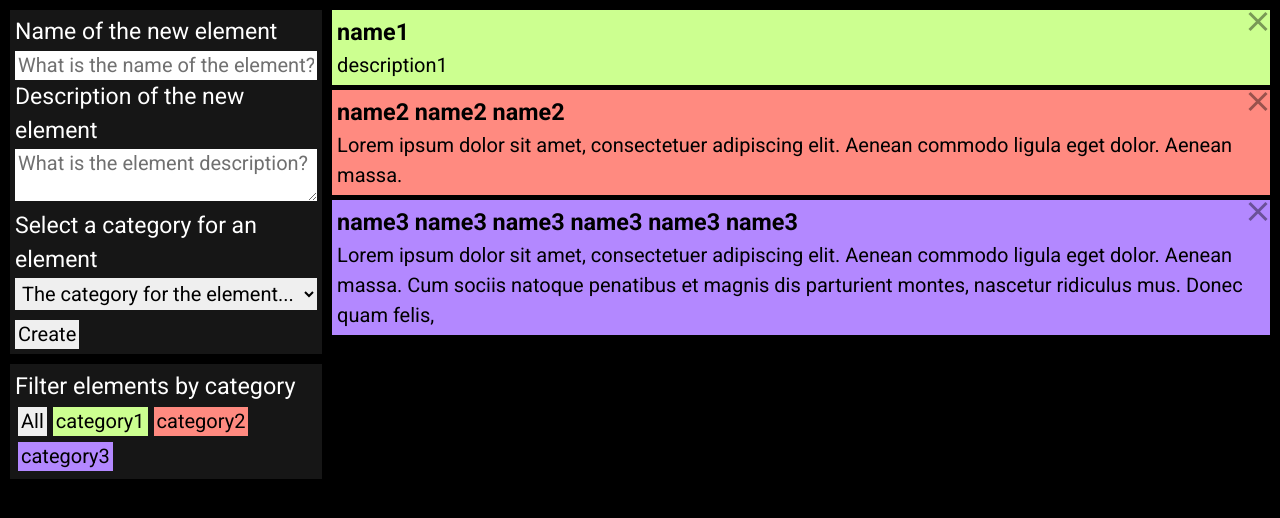
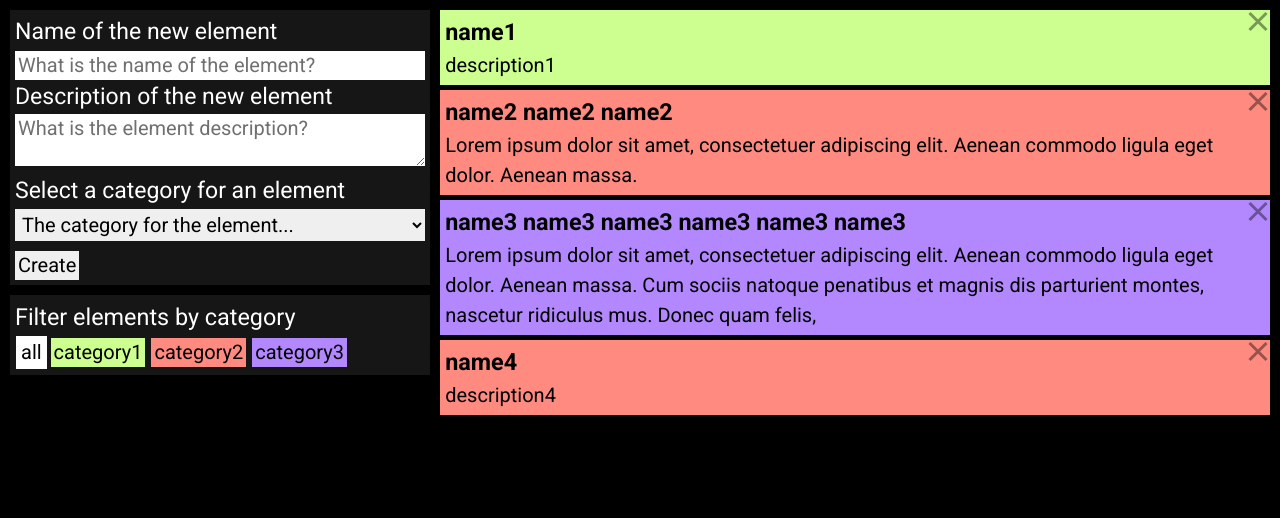
Before and after one commit to MikhailEzhov/admin-panel-template, a React app: page / in a window 1280 px wide. Built offline with nearby package versions, Linux system fonts and the light colour scheme; data requests are answered from the project's data file.

Commit message:
feat: added element filtering

```diff
--- a/elements.json
+++ b/elements.json
@@ -17,28 +17,34 @@
       "name": "name3 name3 name3 name3 name3 name3",
       "description": "Lorem ipsum dolor sit amet, consectetuer adipiscing elit. Aenean commodo ligula eget dolor. Aenean massa. Cum sociis natoque penatibus et magnis dis parturient montes, nascetur ridiculus mus. Donec quam felis,",
       "category": "category3"
+    },
+    {
+      "id": 4,
+      "name": "name4",
+      "description": "description4",
+      "category": "category2"
     }
   ],
   "filters": [
     {
       "name": "all",
       "label": "all",
-            "className": "elements-filters__button_all"
+      "className": "color-all"
     },
     {
       "name": "category1",
       "label": "category1",
-            "className": "elements-filters__button_category1"
+      "className": "color-1"
     },
     {
       "name": "category2",
       "label": "category2",
-            "className": "elements-filters__button_category2"
+      "className": "color-2"
     },
     {
       "name": "category3",
       "label": "category3",
-            "className": "elements-filters__button_category3"
+      "className": "color-3"
     }
   ]
 }
--- a/src/actions/index.js
+++ b/src/actions/index.js
@@ -17,6 +17,8 @@ export const elementsFetchingError = () => {
     }
 }
 
+
+
 export const elementDeleted = (id) => {
     return {
         type: 'ELEMENT_DELETED',
@@ -24,9 +26,39 @@ export const elementDeleted = (id) => {
     }
 }
 
+
+
 export const elementCreated = (element) => {
     return {
         type: 'ELEMENT_CREATED',
         payload: element
     }
 }
+
+
+
+export const filtersFetching = () => {
+    return {
+        type: 'FILTERS_FETCHING'
+    }
+}
+
+export const filtersFetched = (filters) => {
+    return {
+        type: 'FILTERS_FETCHED',
+        payload: filters
+    }
+}
+
+export const filtersFetchingError = () => {
+    return {
+        type: 'FILTERS_FETCHING_ERROR'
+    }
+}
+
+export const activeFilterChanged = (filter) => {
+    return {
+        type: 'ACTIVE_FILTER_CHANGED',
+        payload: filter
+    }
+}
--- a/src/components/elementsAddForm/ElementsAddForm.js
+++ b/src/components/elementsAddForm/ElementsAddForm.js
@@ -16,6 +16,7 @@ const ElementsAddForm = () => {
     const [elementDescription, setElementDescription] = useState('');
     const [elementCategory, setElementCategory] = useState('');
 
+    const {filters, filtersLoadingStatus} = useSelector(state => state); // из state получаем и диструктуризируем поля
     const dispatch = useDispatch(); // получение функции dispatch
     const {request} = useHttp(); // получение функции, которая делает запрос
 
@@ -27,7 +28,7 @@ const ElementsAddForm = () => {
             id: uuidv4(), // генерация id через библиотеку uuid
             name: elementName,
             description: elementDescription,
-            сategory: elementCategory
+            category: elementCategory
         }
         // Отправка данных на сервер и в store
         request("http://localhost:3001/elements", "POST", JSON.stringify(newElement)) // отправка на сервер, формат JSON
@@ -38,6 +39,26 @@ const ElementsAddForm = () => {
         setElementName('');
         setElementDescription('');
         setElementCategory('');
+    }
+
+
+    // Функция для рендаринга фильтров
+    const renderFilters = (filters, status) => {
+        // проверка загрузки фильтров
+        if (status === "loading") {
+            return <option>Loading elements</option>
+        } else if (status === "error") {
+            return <option>loading error</option>
+        }
+        // если фильтры есть, то рендерим их
+        if (filters && filters.length > 0 ) {
+            return filters.map(({name, label}) => {
+                // eslint-disable-next-line
+                if (name === 'all')  return; // фильтр all не нужен, остановка на нём
+
+                return <option key={name} value={name}>{label}</option>
+            })
+        }
     }
 
 
@@ -79,10 +100,8 @@ const ElementsAddForm = () => {
                     name="category"
                     value={elementCategory}
                     onChange={(e) => setElementCategory(e.target.value)}>
-                    <option>The category for the element...</option>
-                    <option value="category1">category1</option>
-                    <option value="category2">category2</option>
-                    <option value="category3">category3</option>
+                    <option value="">The category for the element...</option>
+                    {renderFilters(filters, filtersLoadingStatus)}
                 </select>
             </div>
 
--- a/src/components/elementsFilters/ElementsFilters.js
+++ b/src/components/elementsFilters/ElementsFilters.js
@@ -1,17 +1,70 @@
+import { useHttp } from '../../hooks/http.hook';
+import { useEffect } from 'react';
+import { useSelector, useDispatch } from 'react-redux';
+import classNames from 'classnames';
+
+import { filtersFetching, filtersFetched, filtersFetchingError, activeFilterChanged } from '../../actions';
+import Spinner from '../spinner/Spinner';
+
 import './elementsFilters.scss';
 
 
 
 const ElementsFilters = () => {
+
+    const {filters, filtersLoadingStatus, activeFilter} = useSelector(state => state); // из state получаем и диструктуриризируем поля
+    const dispatch = useDispatch(); // получение функции dispatch
+    const {request} = useHttp(); // получение функции, которая делает запрос
+
+    // Запрос на сервер для получения фильтров и последовательной смены состояния
+    useEffect(() => {
+        dispatch(filtersFetching());                       // отправка в store(получение фильтров)
+        request("http://localhost:3001/filters")
+            .then(data => dispatch(filtersFetched(data)))  // тогда, отправка в store(фильтры загружены)
+            .catch(() => dispatch(filtersFetchingError())) // ловим, отправка в store(ошибка при загрузке)
+        // eslint-disable-next-line
+    }, []);
+
+    // условная проверка, если оба не выполнятся, то код идёт дальше
+    if (filtersLoadingStatus === "loading") {
+        return <Spinner/>;
+    } else if (filtersLoadingStatus === "error") {
+        return <h4 className="">loading error</h4>
+    }
+
+
+    // Функция для рендаринга фильтров
+    const renderFilters = (arr) => {
+        if (arr.length === 0) {
+            return <h4 className="">Filters not found</h4>
+        }
+
+        // перебор массива
+        return arr.map(({name, label, className}) => {
+
+            // Используем библиотеку classnames и формируем классы динамически
+            const btnClass = classNames('elements-filters__button', className, {
+                'active': name === activeFilter
+            });
+
+            return <button
+                        key={name}
+                        id={name}
+                        className={btnClass}
+                        onClick={() => dispatch(activeFilterChanged(name))}
+                        >{label}</button>
+        })
+    }
+
+
+    const items = renderFilters(filters);
+
     return (
         <div className="elements-filters">
             <div className="elements-filters__block">
                 <h3 className="elements-filters__title">Filter elements by category</h3>
                 <div className="elements-filters__group">
-                    <button className="elements-filters__button elements-filters__button_all">All</button>
-                    <button className="elements-filters__button elements-filters__button_category1">category1</button>
-                    <button className="elements-filters__button elements-filters__button_category2">category2</button>
-                    <button className="elements-filters__button elements-filters__button_category3">category3</button>
+                    {items}
                 </div>
             </div>
         </div>
--- a/src/components/elementsFilters/elementsFilters.scss
+++ b/src/components/elementsFilters/elementsFilters.scss
@@ -11,17 +11,31 @@
         margin: 3px;
         padding: 3px;
         cursor: pointer;
+    }
+}
 
-        &_category1 {
+
+.color-all {
+	background-color: #FFFFFF;
+}
+
+.color-1 {
 	background-color: #CCFF90;
 }
 
-        &_category2 {
+.color-2 {
 	background-color: #FF8A80;
 }
 
-        &_category3 {
+.color-3 {
 	background-color: #B388FF;
 }
+
+.color-default {
+	background-color: #FFFFFF;
 }
+
+
+.active {
+    outline: 2px solid #FFFFFF;
 }
--- a/src/components/elementsList/ElementsList.js
+++ b/src/components/elementsList/ElementsList.js
@@ -6,11 +6,13 @@ import { elementsFetching, elementsFetched, elementsFetchingError, elementDelete
 import ElementsListItem from "../elementsListItem/ElementsListItem";
 import Spinner from '../spinner/Spinner';
 
+import './elementsList.scss';
+
 
 
 const ElementsList = () => {
 
-    const {elements, elementsLoadingStatus} = useSelector(state => state); // из state получаем и диструктурируем два поля
+    const {filteredElements, elementsLoadingStatus} = useSelector(state => state); // из state получаем и диструктуризируем поля
     const dispatch = useDispatch(); // получение функции dispatch
     const {request} = useHttp(); // получение функции, которая делает запрос
 
@@ -43,7 +45,7 @@ const ElementsList = () => {
     }
 
 
-    // Рендеринг элементов из массива
+    // Функция для рендаринга списка элементов
     const renderElementsList = (arr) => {
         if (arr.length === 0) {
             return <h4 className="">No elements</h4>
@@ -51,18 +53,18 @@ const ElementsList = () => {
         // перебор массива, возврат компонента с передачей свойств во внутрь
         return arr.map(({id, ...props}) => {
             return <ElementsListItem
-                key={id}
-                {...props}
-                onDelete={() => onDelete(id)}
-                />
+                    key={id}
+                    {...props}
+                    onDelete={() => onDelete(id)}
+                    />
         })
     }
 
 
-    const items = renderElementsList(elements);
+    const items = renderElementsList(filteredElements); // отфильтрованные элементы
 
     return (
-        <ul>
+        <ul className="elements-list">
             {items}
         </ul>
     )
--- /dev/null
+++ b/src/components/elementsList/elementsList.scss
@@ -0,0 +1,3 @@
+.elements-list {
+    width: 100%;
+}
--- a/src/components/elementsListItem/ElementsListItem.js
+++ b/src/components/elementsListItem/ElementsListItem.js
@@ -8,22 +8,22 @@ const ElementsListItem = ({name, description, category, onDelete}) => {
 
     switch (category) {
         case 'category1':
-            elementClassName = 'element-card__block_category1';
+            elementClassName = 'color-1';
             break;
         case 'category2':
-            elementClassName = 'element-card__block_category2';
+            elementClassName = 'color-2';
             break;
         case 'category3':
-            elementClassName = 'element-card__block_category3';
+            elementClassName = 'color-3';
             break;
         default:
-            elementClassName = 'element-card__block_default';
+            elementClassName = 'color-default';
     }
 
     return (
-        <li className="element-card">
+        <li className={`element-card ${elementClassName}`}>
 
-            <div className={`element-card__block ${elementClassName}`}>
+            <div className="element-card__block">
                 <h3 className="element-card__name">{name}</h3>
                 <p className="element-card__description">{description}</p>
             </div>
--- a/src/components/elementsListItem/elementsListItem.scss
+++ b/src/components/elementsListItem/elementsListItem.scss
@@ -12,22 +12,6 @@
 
 	&__block {
 		padding: 5px;
-
-		&_category1 {
-			background-color: #CCFF90;
-		}
-
-		&_category2 {
-			background-color: #FF8A80;
-		}
-
-		&_category3 {
-			background-color: #B388FF;
-		}
-
-		&_default {
-			background-color: #FFFFFF;
-		}
 	}
 }
 
@@ -64,3 +48,24 @@
 .element-card__button::after {
 	transform: rotate(-45deg);
 }
+
+
+.color-all {
+	background-color: #FFFFFF;
+}
+
+.color-1 {
+	background-color: #CCFF90;
+}
+
+.color-2 {
+	background-color: #FF8A80;
+}
+
+.color-3 {
+	background-color: #B388FF;
+}
+
+.color-default {
+	background-color: #FFFFFF;
+}
--- a/src/reducers/index.js
+++ b/src/reducers/index.js
@@ -1,7 +1,10 @@
 const initialState = {
     elements: [],
     elementsLoadingStatus: 'null',
-    filters: []
+    filters: [],
+    filtersLoadingStatus: 'null',
+    activeFilter: 'all',
+    filteredElements: []
 }
 
 const reducer = (state = initialState, action) => {
@@ -15,6 +18,10 @@ const reducer = (state = initialState, action) => {
             return {
                 ...state,
                 elements: action.payload,
+                // Фильтруем новые данные по фильтру, который сейчас применяется
+                filteredElements: state.activeFilter === 'all' ?
+                                action.payload :
+                                action.payload.filter(item => item.category === state.activeFilter),
                 elementsLoadingStatus: 'null'
             }
         case 'ELEMENTS_FETCHING_ERROR':
@@ -27,14 +34,46 @@ const reducer = (state = initialState, action) => {
             const newElementsList = state.elements.filter(item => item.id !== action.payload);
             return {
                 ...state,
-                elements: newElementsList
+                elements: newElementsList,
+                // Фильтруем новые данные по фильтру, который сейчас применяется
+                filteredElements: state.activeFilter === 'all' ?
+                                newElementsList :
+                                newElementsList.filter(item => item.category === state.activeFilter)
             }
         case 'ELEMENT_CREATED':
             // Формируем новый массив
             let newCreatedElementsList = [...state.elements, action.payload];
             return {
                 ...state,
-                elements: newCreatedElementsList
+                elements: newCreatedElementsList,
+                // Фильтруем новые данные по фильтру, который сейчас применяется
+                filteredElements: state.activeFilter === 'all' ?
+                                newCreatedElementsList :
+                                newCreatedElementsList.filter(item => item.category === state.activeFilter)
+            }
+        case 'FILTERS_FETCHING':
+            return {
+                ...state,
+                filtersLoadingStatus: 'loading'
+            }
+        case 'FILTERS_FETCHED':
+            return {
+                ...state,
+                filters: action.payload,
+                filtersLoadingStatus: 'null'
+            }
+        case 'FILTERS_FETCHING_ERROR':
+            return {
+                ...state,
+                filtersLoadingStatus: 'error'
+            }
+        case 'ACTIVE_FILTER_CHANGED':
+            return {
+                ...state,
+                activeFilter: action.payload,
+                filteredElements: action.payload === 'all' ?
+                                state.elements :
+                                state.elements.filter(item => item.category === action.payload)
             }
         default: return state
     }
```
Lines whose indentation alone changed are shown as unchanged.
